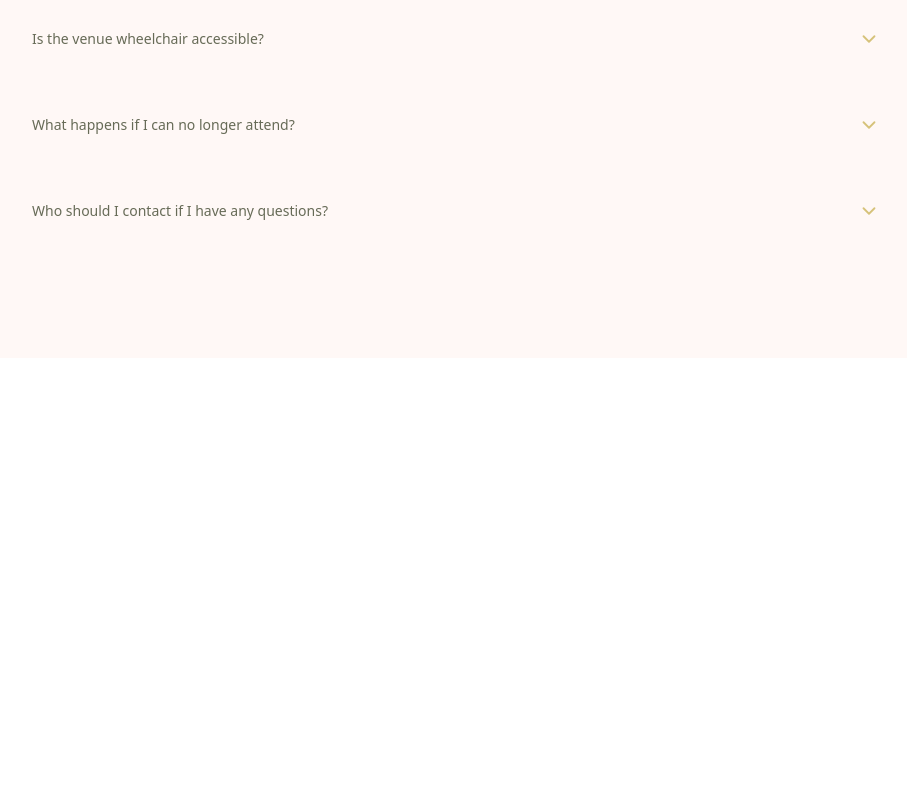
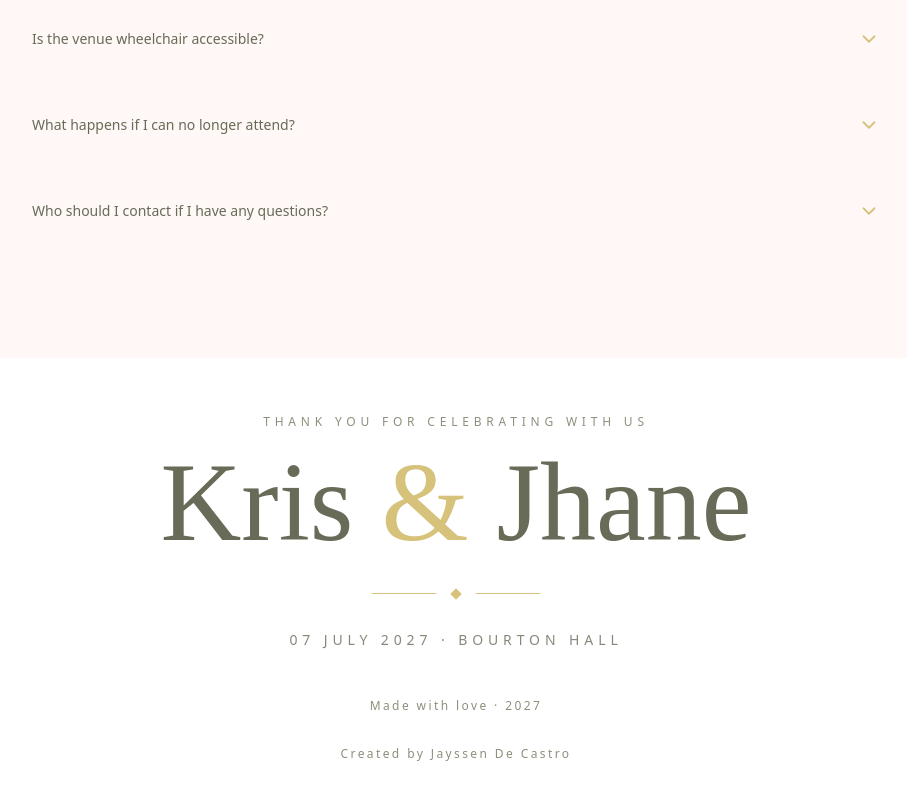
Before and after one commit to jsen07/jhanekriswedding2027, a React (Create React App) app: page / in a window 1280 px wide. Shown: the part 8838-9638 px from the top of the page, without its empty margins (184-1091 px from the left). Before the commit the page ends 9196 px from the top, so only its background shows below. Built offline with nearby package versions, Linux system fonts and the light colour scheme.

Commit message:
footer added

```diff
--- a/src/App.js
+++ b/src/App.js
@@ -5,6 +5,7 @@ import Details from "./components/Details";
 import DressCode from "./components/DressCode";
 import Rsvp from "./components/Rsvp";
 import FAQ from "./components/FAQ";
+import Footer from "./components/Footer";
 import OnMountAnimation from "./components/OnMountAnimation";
 import React, { useEffect, useState } from "react";
 import Navbar from "./components/Navbar";
@@ -35,7 +36,7 @@ function App() {
   }
 
   return (
-    <div className="relative min-h-screen overflow-x-hidden">
+    <div className="relative min-h-screen overflow-x-hidden bg-white">
       {/* <div className="fixed top-0 left-0 z-50 bg-black text-white text-base px-10 py-1 rounded-br">
         <div className="block sm:hidden">XS</div>
         <div className="hidden sm:block md:hidden">SM</div>
@@ -65,6 +66,7 @@ function App() {
         <DressCode />
         <Rsvp />
         <FAQ />
+        <Footer />
       </main>
     </div>
   );
--- a/src/components/Details.js
+++ b/src/components/Details.js
@@ -1,6 +1,4 @@
 import React from "react";
-import Dress from "../assets/pngwing.com.webp";
-import Suit from "../assets/suit.webp";
 
 const Details = () => {
   return (
@@ -9,14 +7,6 @@ const Details = () => {
       className="relative min-h-screen bg-sage px-5 py-20 text-[#676b57] sm:px-6 lg:px-10 lg:py-28 flex flex-col items-center"
     >
       <div className="relative flex max-w-6xl flex-col gap-12 lg:min-h-[70vh] lg:flex-row lg:gap-16">
-        <div className="pointer-events-none absolute bottom-[-10px] left-[250px] hidden 2xl:block">
-          <img src={Suit} alt="" className="w-[300px] opacity-75" />
-        </div>
-
-        <div className="pointer-events-none absolute bottom-0 right-[-250px] hidden 2xl:block">
-          <img src={Dress} alt="" className="w-[300px] opacity-75" />
-        </div>
-
         {/* Left content */}
         <div className="flex flex-col">
           <p className="mb-4 text-xs uppercase tracking-[0.35em] text-[#8e8f7c] sm:text-sm">
--- /dev/null
+++ b/src/components/Footer.js
@@ -0,0 +1,55 @@
+import React from "react";
+
+const Footer = () => {
+  return (
+    <footer className="relative overflow-hidden px-6 py-14 text-[#676b57]">
+      <div className="mx-auto max-w-6xl text-center">
+        <p className="mb-4 text-xs uppercase tracking-[0.4em] text-[#8e8f7c]">
+          Thank You For Celebrating With Us
+        </p>
+
+        <h2 className="font-tangerine text-[5rem] leading-none md:text-[7rem]">
+          Kris <span className="text-[#D6C27A]">&</span> Jhane
+        </h2>
+
+        <div className="my-8 flex items-center justify-center gap-4">
+          <div className="h-px w-16 bg-[#D6C27A]" />
+          <div className="h-2 w-2 rotate-45 bg-[#D6C27A]" />
+          <div className="h-px w-16 bg-[#D6C27A]" />
+        </div>
+
+        <p className="text-sm uppercase tracking-[0.35em] text-[#676b57]/80">
+          07 July 2027 · Bourton Hall
+        </p>
+
+        {/* <div className="mt-12 flex flex-wrap justify-center gap-6 text-xs uppercase tracking-[0.25em]">
+          <a href="#hero" className="transition hover:text-[#D6C27A]">
+            Home
+          </a>
+          <a href="#story" className="transition hover:text-[#D6C27A]">
+            Our Story
+          </a>
+          <a href="#details" className="transition hover:text-[#D6C27A]">
+            Details
+          </a>
+          <a href="#rsvp" className="transition hover:text-[#D6C27A]">
+            RSVP
+          </a>
+          <a href="#faq" className="transition hover:text-[#D6C27A]">
+            FAQ
+          </a>
+        </div> */}
+
+        <p className="mt-12 text-xs tracking-[0.2em] text-[#8e8f7c]">
+          Made with love · 2027
+        </p>
+
+        <p className="mt-8 text-xs tracking-[0.2em] text-[#8e8f7c]">
+          Created by Jayssen De Castro
+        </p>
+      </div>
+    </footer>
+  );
+};
+
+export default Footer;
```
